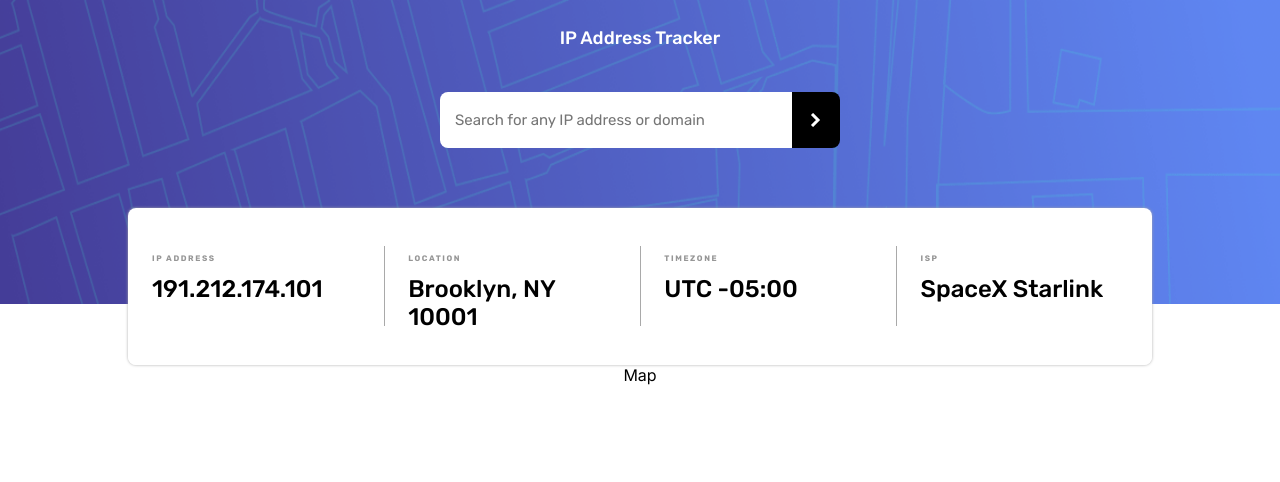
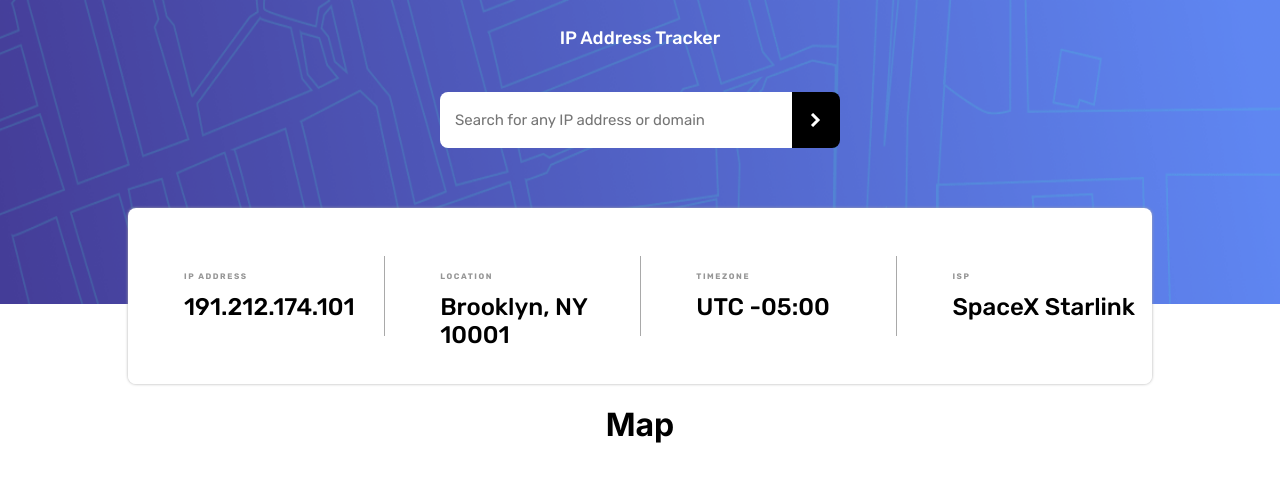
Before and after one commit to atorrez007/ip-gps-tracker, a Next.js app: page / in a window 1280 px wide. Shown: the top 482 px of the page. Built offline with nearby package versions, Linux system fonts and the light colour scheme; no server answers.

Commit message:
css styling. It never ends.

```diff
--- a/src/Styles/DashboardStyles.css
+++ b/src/Styles/DashboardStyles.css
@@ -93,10 +93,10 @@
 @media (min-width: 960px) {
   .dashboard-item {
     display: flex;
-    padding: 1.5em;
     justify-content: flex-start;
     align-items: flex-start;
-    min-width: 9em;
+    min-width: 1em;
+    padding-left: 3.5em;
     width: 20em;
     max-height: 4em;
     height: auto;
--- a/src/Styles/DashboardStyles.scss
+++ b/src/Styles/DashboardStyles.scss
@@ -27,6 +27,7 @@
     display: flex;
     flex-direction: row;
     align-items: center;
+
     background-color: white;
     border-radius: 8px;
     width: 100%;
@@ -92,10 +93,11 @@
   }
   @include desktop {
     display: flex;
-    padding: 1.5em;
+    // padding: 1.5em;
     justify-content: flex-start;
     align-items: flex-start;
-    min-width: 9em;
+    min-width: 1em;
+    padding-left: 3.5em;
     width: 20em;
     max-height: 4em;
     height: auto;
--- a/src/components/Input.tsx
+++ b/src/components/Input.tsx
@@ -71,7 +71,9 @@ const Input = () => {
 
         {/* ip address should return here */}
       </div>
-      <div className="map-container">Map</div>
+      <div className="map-container">
+        <h1>Map</h1>
+      </div>
     </div>
   );
 };
```
Also changed, not shown: 1 other file (tests, documents, lock files or other folders).
